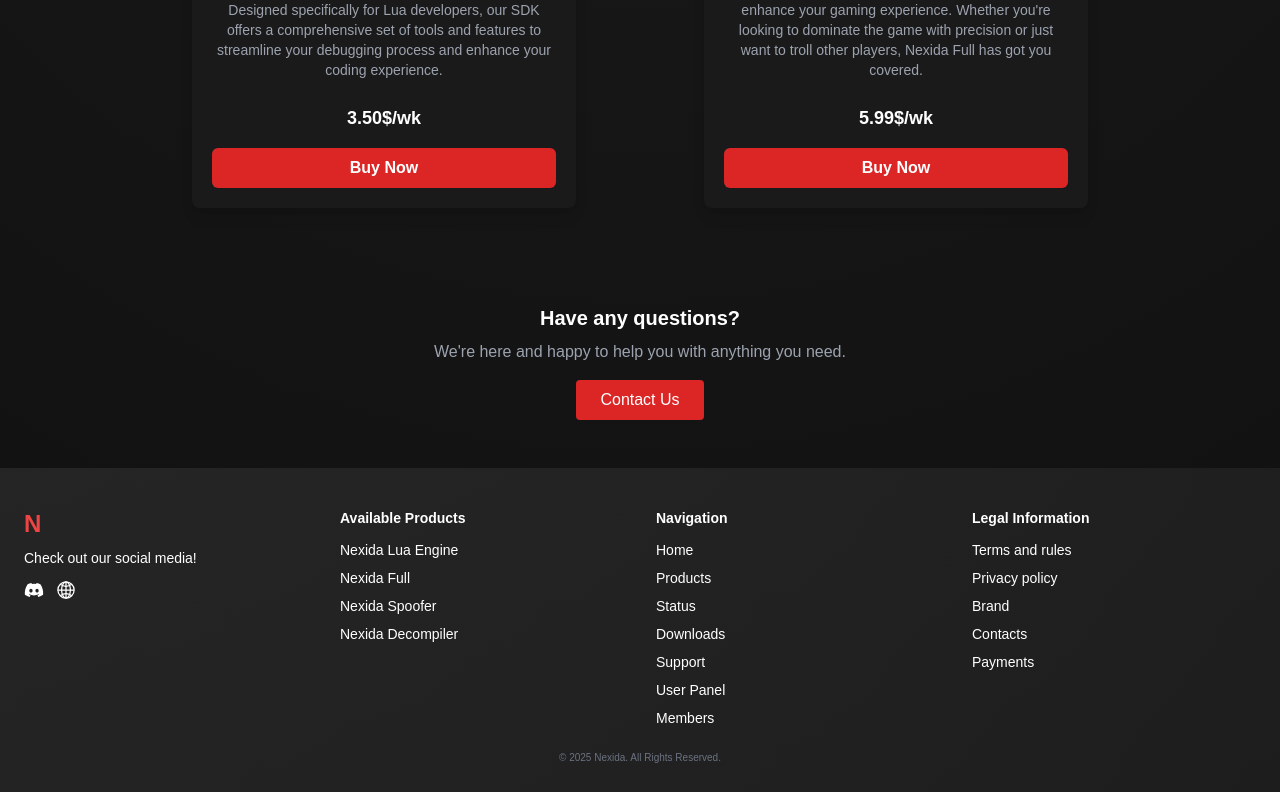
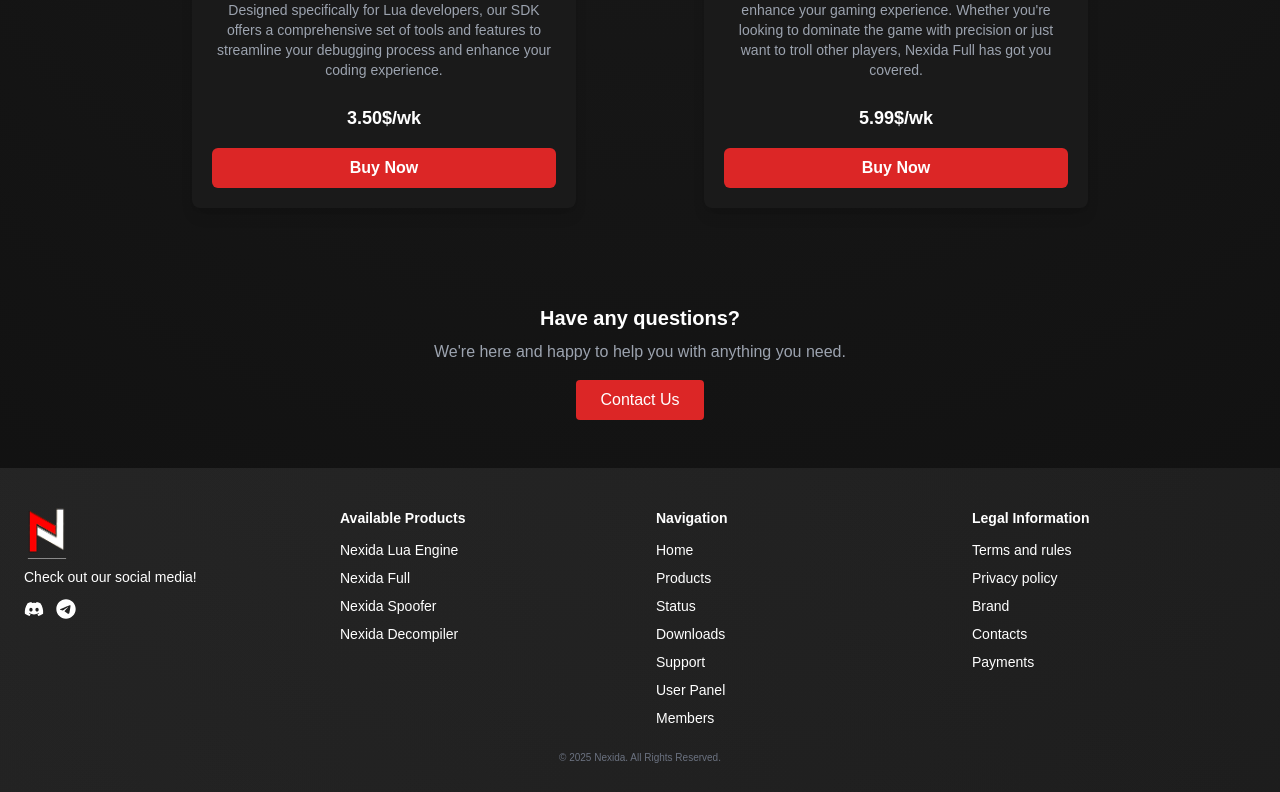
Before and after one commit to amirqodi/nexida, a Next.js app: page / in a window 1280 px wide. Shown: the part 1897-2689 px from the top of the page. Built offline with nearby package versions, Linux system fonts and the light colour scheme.

Commit message:
nexida logo added to footer

```diff
--- a/components/main/Footer.tsx
+++ b/components/main/Footer.tsx
@@ -1,6 +1,7 @@
 import React from "react";
 import { FaDiscord } from "react-icons/fa";
-import { IoGlobeOutline } from "react-icons/io5";
+import { FaTelegram } from "react-icons/fa6";
+import Image from "next/image";
 
 const Footer = () => {
   return (
@@ -9,7 +10,14 @@
         {/* Logo and Socials */}
         <div className="flex flex-col items-center sm:items-start">
           <div className="flex items-center space-x-2">
-            <div className="text-red-500 text-2xl font-bold">N</div>
+            <div className="text-red-500 text-2xl font-bold">
+              <Image
+                width={45}
+                height={45}
+                src={"/UI/logo.png"}
+                alt="nexida logo"
+              />
+            </div>
           </div>
           <p className="mt-2">Check out our social media!</p>
           <div className="flex space-x-3 mt-3">
@@ -25,7 +33,7 @@
               target="_blank"
               rel="noopener noreferrer"
             >
-              <IoGlobeOutline className="text-xl cursor-pointer hover:text-red-500 transition" />
+              <FaTelegram className="text-xl cursor-pointer hover:text-red-500 transition" />
             </a>
           </div>
         </div>
```
Also changed, not shown: public/UI/logo.png (added).
